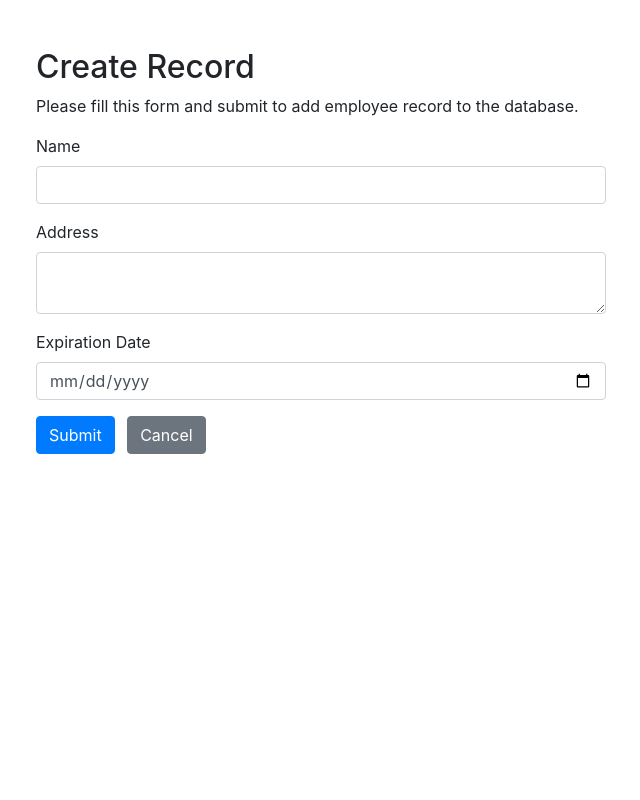
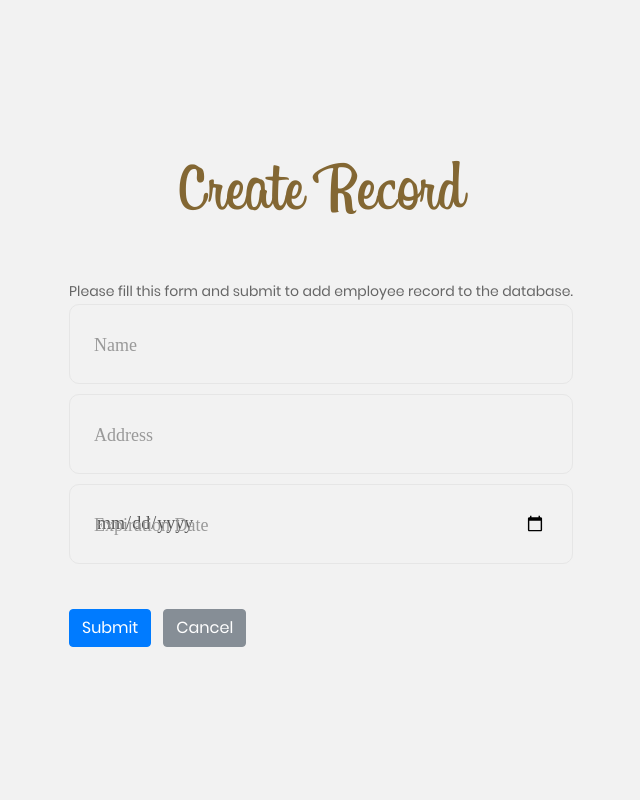
Before and after one commit to cguardo/Project-Vanilla, a PHP site: page /create.php in a window 1280 px wide. Shown: the whole page, without its empty margins (319-959 px from the left). Run offline with PHP 8.4, Linux system fonts and the light colour scheme; data that the repository does not hold is empty; some web fonts are replaced.

Commit message:
create and update record

```diff
--- a/create.php
+++ b/create.php
@@ -74,52 +74,106 @@ if ($_SERVER["REQUEST_METHOD"] == "POST") {
 <html lang="en">
 
 <head>
+<title>Login V18</title>
 	<meta charset="UTF-8">
-    <title>Create Record</title>
-    <link rel="stylesheet" href="https://stackpath.bootstrapcdn.com/bootstrap/4.5.2/css/bootstrap.min.css">
-    <style>
-    .wrapper {
-        width: 600px;
-        margin: 0 auto;
-    }
-    </style>
+	<meta name="viewport" content="width=device-width, initial-scale=1">
+<!--===============================================================================================-->
+	<link rel="icon" type="image/png" href="images/icons/favicon.ico"/>
+<!--===============================================================================================-->
+	<link rel="stylesheet" type="text/css" href="vendor/bootstrap/css/bootstrap.min.css">
+<!--===============================================================================================-->
+	<link rel="stylesheet" type="text/css" href="fonts/font-awesome-4.7.0/css/font-awesome.min.css">
+<!--===============================================================================================-->
+	<link rel="stylesheet" type="text/css" href="fonts/Linearicons-Free-v1.0.0/icon-font.min.css">
+<!--===============================================================================================-->
+	<link rel="stylesheet" type="text/css" href="vendor/animate/animate.css">
+<!--===============================================================================================-->
+	<link rel="stylesheet" type="text/css" href="vendor/css-hamburgers/hamburgers.min.css">
+<!--===============================================================================================-->
+	<link rel="stylesheet" type="text/css" href="vendor/animsition/css/animsition.min.css">
+<!--===============================================================================================-->
+	<link rel="stylesheet" type="text/css" href="vendor/select2/select2.min.css">
+<!--===============================================================================================-->
+	<link rel="stylesheet" type="text/css" href="vendor/daterangepicker/daterangepicker.css">
+<!--===============================================================================================-->
+	<link rel="stylesheet" type="text/css" href="css/util.css">
+	<link rel="stylesheet" type="text/css" href="css/main.css">
+<!--===============================================================================================-->
 </head>
 
-<body>
-    <div class="wrapper">
-        <div class="container-fluid">
-            <div class="row">
-                <div class="col-md-12">
-                    <h2 class="mt-5">Create Record</h2>
+<body style="background-color: #666666;">
+<div class="limiter">
+		<div class="container-login100">
+			<div class="wrap-login1001">
+            <form action="<?php echo htmlspecialchars($_SERVER["PHP_SELF"]); ?>" method="post">
+					<span class="login100-form-title p-b-43">
+                    Create Record
+					</span>
                     <p>Please fill this form and submit to add employee record to the database.</p>
-                    <form action="<?php echo htmlspecialchars($_SERVER["PHP_SELF"]); ?>" method="post">
-                        <div class="form-group">
-                            <label>Name</label>
-                            <input type="text" name="name"
-                                class="form-control <?php echo (!empty($name_err)) ? 'is-invalid' : ''; ?>"
-                                value="<?php echo $name; ?>">
+
+
+					<div class="wrap-input100 validate-input" data-validate = "Enter a valid name">
+						<input type="text" name="name" class="input100 <?php echo (!empty($name_err)) ? 'is-invalid' : ''; ?>" value="<?php echo $name; ?>">
+						<span class="focus-input100"></span>
+						<span class="label-input100">Name</span>
 						<span class="invalid-feedback"><?php echo $name_err; ?></span>
 					</div>
-                        <div class="form-group">
-                            <label>Address</label>
-                            <textarea name="address"
-                                class="form-control <?php echo (!empty($address_err)) ? 'is-invalid' : ''; ?>"><?php echo $address; ?></textarea>
+
+
+					<div class="wrap-input100 validate-input" data-validate = "Enter a valid address">
+						<input type="text" name="address" class="input100 <?php echo (!empty($address_err)) ? 'is-invalid' : ''; ?>"><?php echo $address; ?>
+						<span class="focus-input100"></span>
+						<span class="label-input100">Address</span>
                         <span class="invalid-feedback"><?php echo $address_err; ?></span>
 					</div>
-                        <div class="form-group">
-                            <label>Expiration Date</label>
-                            <input type="date" name="date"
-                                class="form-control <?php echo (!empty($date_err)) ? 'is-invalid' : ''; ?>"
-                                value="<?php echo $date; ?>">
-                            <span class="invalid-feedback"><?php echo $date_err; ?></span>
+
+                    <div class="wrap-input100 validate-input" data-validate="date is required">
+						<input type="date" name="date" class="input100 <?php echo (!empty($salary_err)) ? 'is-invalid' : ''; ?>"value="<?php echo $salary; ?>">
+						<span class="focus-input100"></span>
+						<span class="label-input100">Expiration Date</span>
+						<span class="invalid-feedback"><?php echo $salary_err; ?></span>
 					</div>
+
+					<div class="flex-sb-m w-full p-t-3 p-b-32">
+						<!--<div class="contact100-form-checkbox">
+							<input class="input-checkbox100" id="ckb1" type="checkbox" name="remember-me">
+							<label class="label-checkbox100" for="ckb1">
+								Remember me
+							</label>
+						</div>-->
+
+					</div>
+
+
+                    <input type="hidden" name="id" value="<?php echo $id; ?>" />
                         <input type="submit" class="btn btn-primary" value="Submit">
                         <a href="index.php" class="btn btn-secondary ml-2">Cancel</a>
+
+
 				</form>
+
+				<!--<div class="login100-more" style="background-image: url('images/bg-01.jpg');">
+				</div> -->
 			</div>
 		</div>
 	</div>
-    </div>
+
+ <!--===============================================================================================-->
+ <script src="vendor/jquery/jquery-3.2.1.min.js"></script>
+<!--===============================================================================================-->
+	<script src="vendor/animsition/js/animsition.min.js"></script>
+<!--===============================================================================================-->
+	<script src="vendor/bootstrap/js/popper.js"></script>
+	<script src="vendor/bootstrap/js/bootstrap.min.js"></script>
+<!--===============================================================================================-->
+	<script src="vendor/select2/select2.min.js"></script>
+<!--===============================================================================================-->
+	<script src="vendor/daterangepicker/moment.min.js"></script>
+	<script src="vendor/daterangepicker/daterangepicker.js"></script>
+<!--===============================================================================================-->
+	<script src="vendor/countdowntime/countdowntime.js"></script>
+<!--===============================================================================================-->
+	<script src="js/main.js"></script>
 </body>
 
 </html>
```
Also changed, not shown: update.php (+82 -25 lines). Lines whose indentation alone changed are shown as unchanged.
